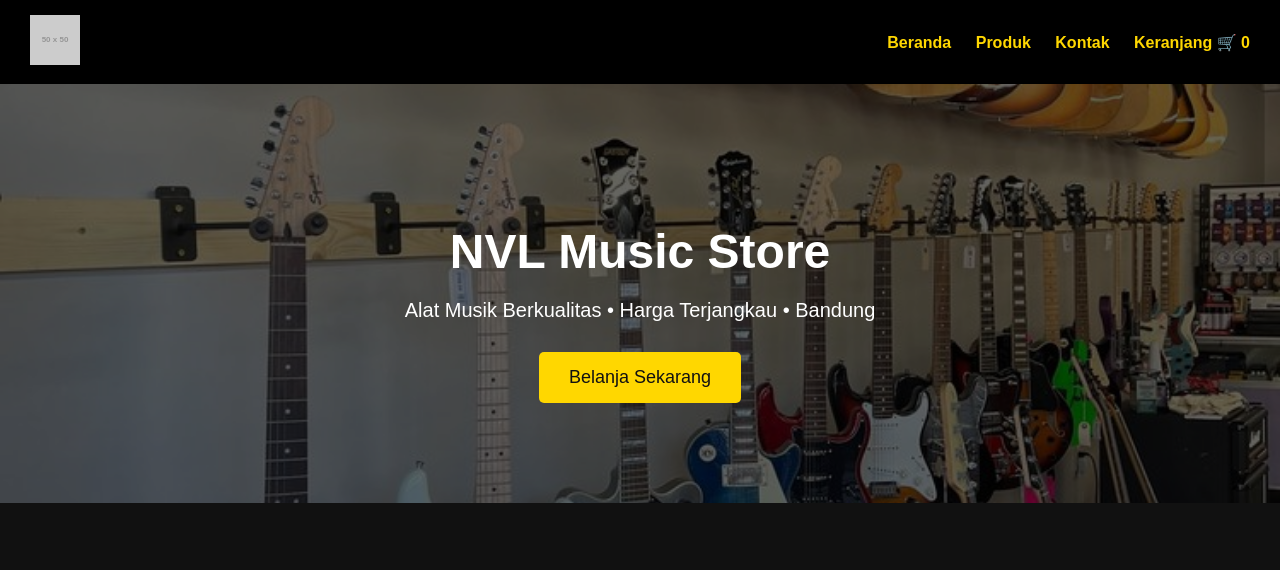
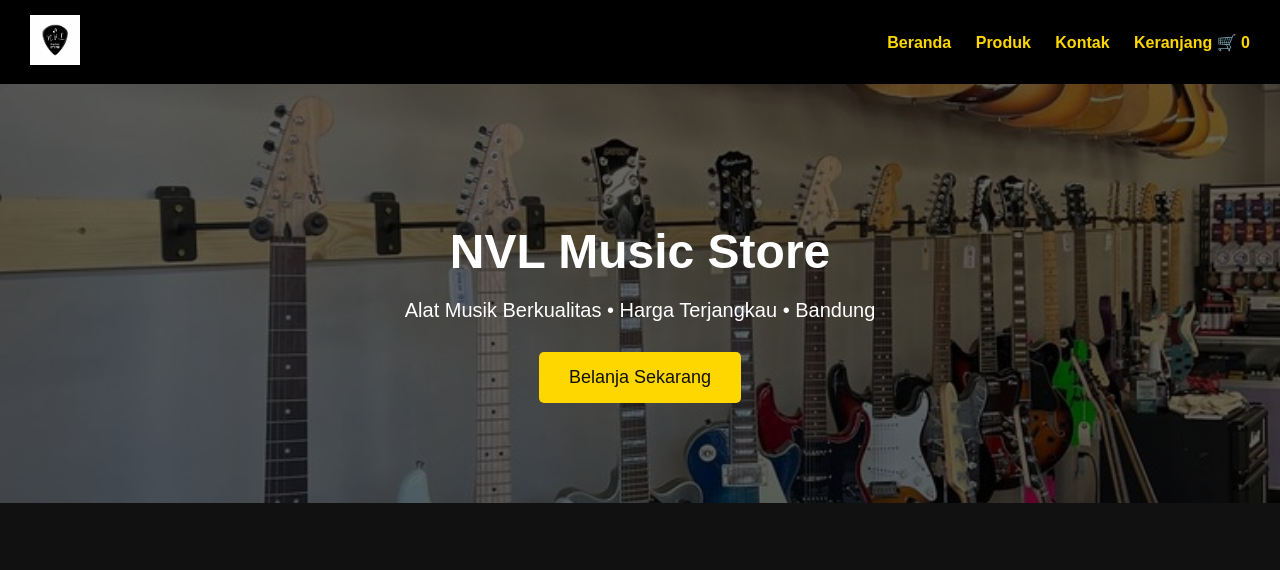
Before and after one commit to novalputrapratama2000-tech/NVL-Music-Store, a plain HTML site: page index.html in a window 1280 px wide. Shown: the top 570 px of the page. Drawn offline with Linux system fonts and the light colour scheme; placeholder pictures from the web are drawn by us.

Commit message:
index.html

```diff
--- a/index.html
+++ b/index.html
@@ -218,7 +218,7 @@ iframe {
 
 <header>
   <div class="logo">
-    <img src="https://via.placeholder.com/50x50?text=NVL" alt="Logo NVL Music Store">
+    <img src="https://raw.githubusercontent.com/novalputrapratama2000-tech/NVL-Music-Store/refs/heads/main/Black%20and%20White%20Minimalist%20Music%20Studio%20Logo.png">
   </div>
   <nav>
     <a href="#home">Beranda</a>
```
